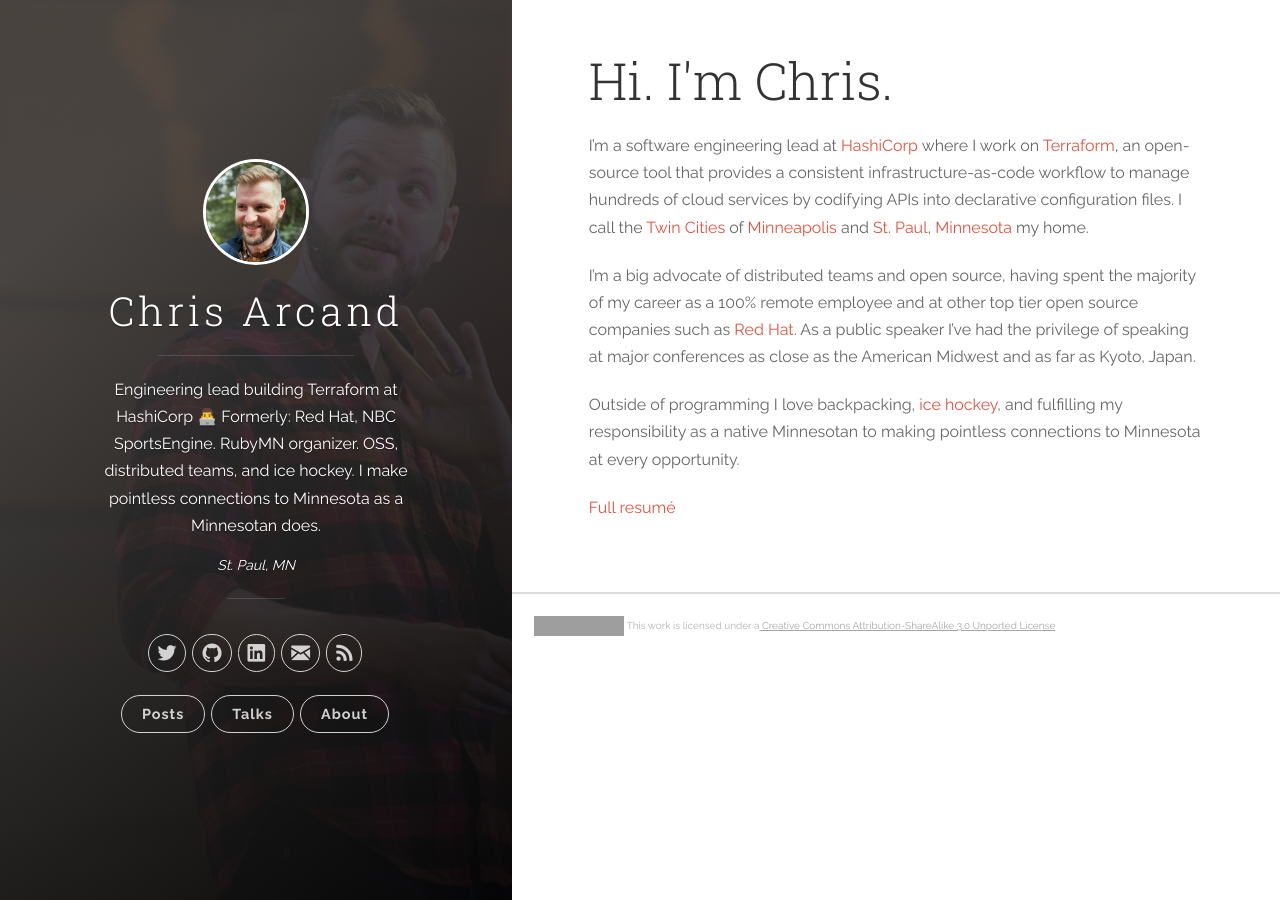
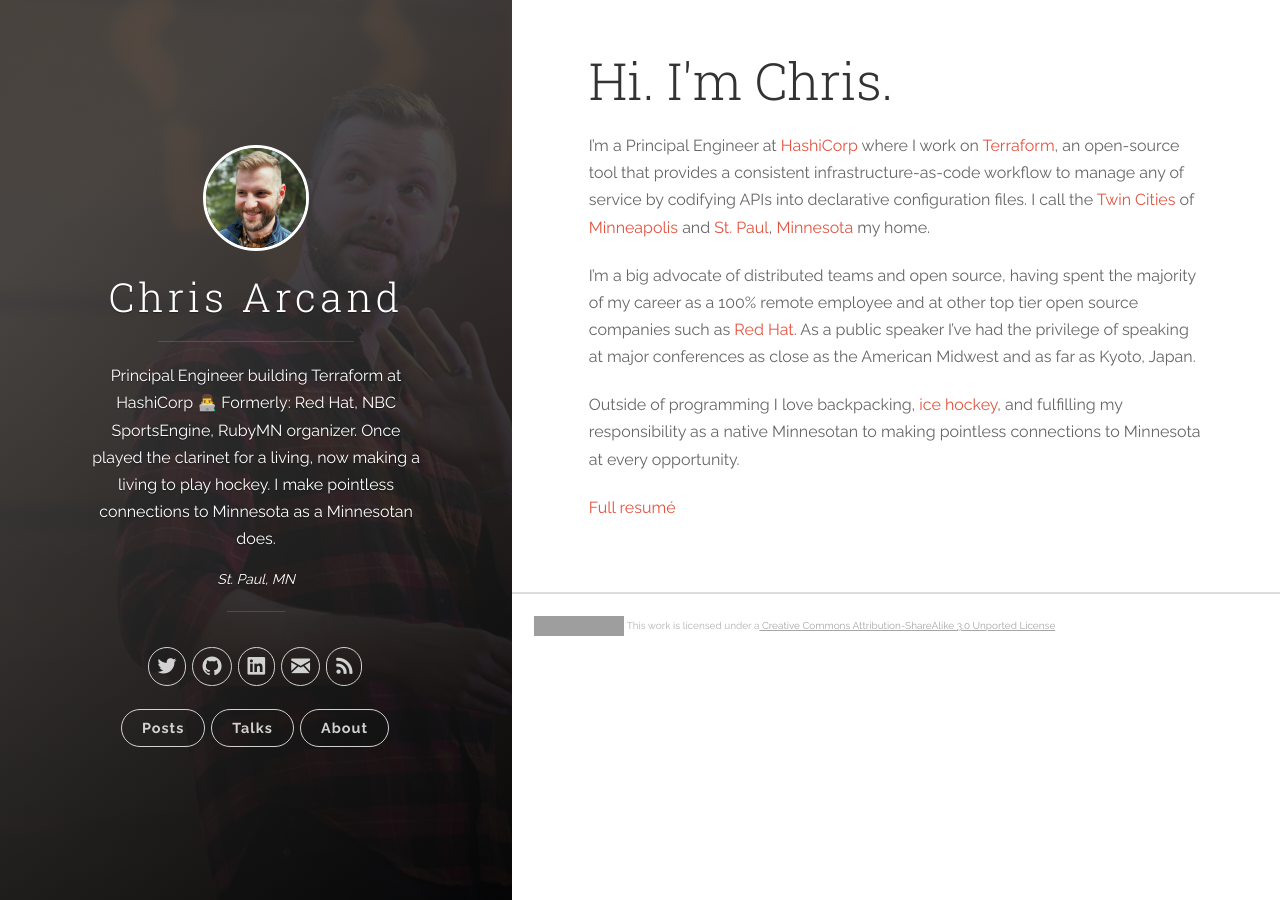
Before and after one commit to chrisarcand/chrisarcand.github.io, a Jekyll site: the page built from about.md, in a window 1280 px wide. Built offline with Jekyll 4.4.1, drawn with Linux system fonts in a browser that asks for light colours; nearby versions of some CDN libraries; grey boxes are pictures that could not be loaded.

Commit message:
:sunglasses:

```diff
--- a/_config.yml
+++ b/_config.yml
@@ -1,6 +1,6 @@
 # Site settings
 title:                 Chris Arcand
-description:           'Engineering lead building <a href="https://www.terraform.io/" target="_blank">Terraform</a> at <a href="https://www.hashicorp.com/" target="_blank">HashiCorp</a> 👨‍💻 Formerly: <a href="https://www.redhat.com" target="_blank">Red Hat</a>, <a href="https://www.sportsengine.com/" target="_blank">NBC SportsEngine</a>. <a href="http://ruby.mn/">RubyMN</a> organizer. OSS, distributed teams, and ice hockey. I make pointless connections to Minnesota as a Minnesotan does.'
+description:           'Principal Engineer building <a href="https://www.terraform.io/" target="_blank">Terraform</a> at <a href="https://www.hashicorp.com/" target="_blank">HashiCorp</a> 👨‍💻 Formerly: <a href="https://www.redhat.com" target="_blank">Red Hat</a>, <a href="https://www.sportsengine.com/" target="_blank">NBC SportsEngine</a>, <a href="http://ruby.mn/">RubyMN</a> organizer. Once played the clarinet for a living, now making a living to play hockey. I make pointless connections to Minnesota as a Minnesotan does.'
 location:              St. Paul, MN
 url:                   'https://chrisarcand.com'
 google_analytics:      'UA-41741905-2'
--- a/about.md
+++ b/about.md
@@ -4,9 +4,9 @@
 permalink: /about/
 ---
 
-I'm a software engineering lead at [HashiCorp][1]{:target="_blank"} where I work on
+I'm a Principal Engineer at [HashiCorp][1]{:target="_blank"} where I work on
 [Terraform][2]{:target="_blank"}, an open-source tool that provides a consistent
-infrastructure-as-code workflow to manage hundreds of cloud services by codifying APIs into
+infrastructure-as-code workflow to manage any of service by codifying APIs into
 declarative configuration files. I call the [Twin Cities][7]{:target="_blank"} of
 [Minneapolis][8]{:target="_blank"} and [St. Paul][9]{:target="_blank"},
 [Minnesota][10]{:target="_blank"} my home.
```
